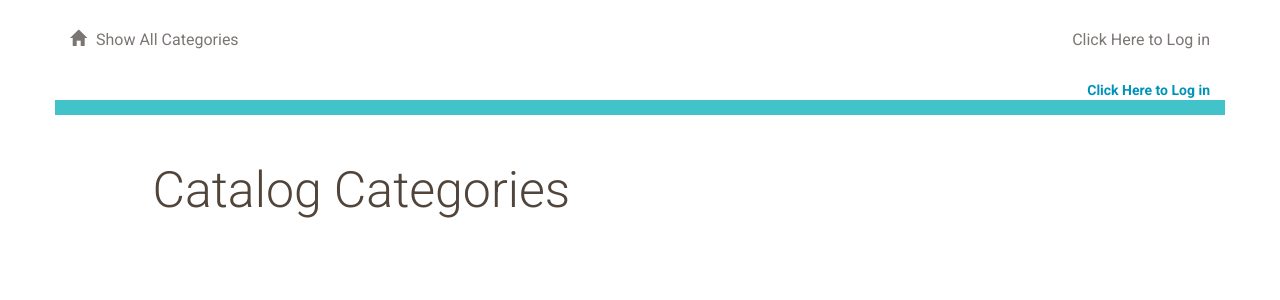
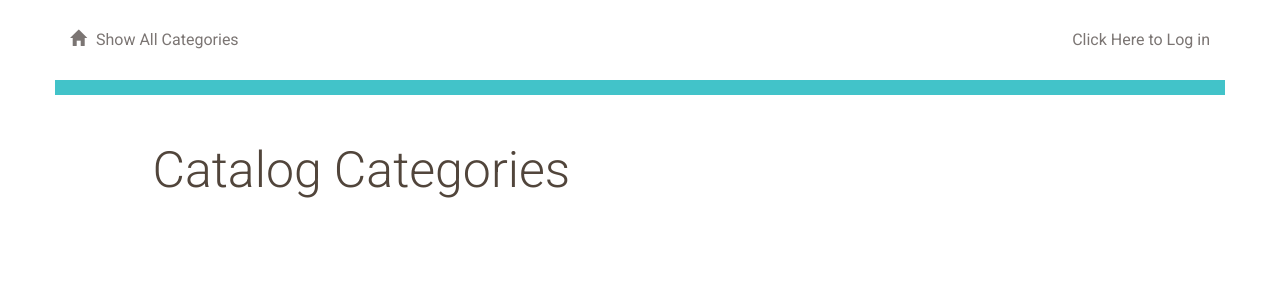
Before and after one commit to danaschenbach/Catalog, a Flask app: page / in a window 1280 px wide. Shown: the top 300 px of the page. Run offline with Flask 2, Linux system fonts and the light colour scheme; some libraries are stand-ins or nearby versions.

Commit message:
Update publiccatalog.html

```diff
--- a/templates/publiccatalog.html
+++ b/templates/publiccatalog.html
@@ -1,12 +1,6 @@
 {% extends "main.html" %}
 {% block content %}
 {% include "header.html" %}
-	<div class="row top-item">
-		<div class="col-md-10"></div>
-		<div class="col-md-2 text-right">
-			<a href="{{url_for('showLogin')}}">Click Here to Log in </a>
-		</div>
-	</div>
 	<div class="row divider blue">
 		<div class="col-md-12"></div>
 	</div>
@@ -17,10 +11,9 @@
 		</div>
 	</div>
 
-	<div class = 'flash'>
+<div class = 'flash'>
 	{% with messages = get_flashed_messages() %}
     {% if messages %}
-
         <ul>
         {% for message in messages %}
             <li> <strong> {{ message }} </strong> </li>
@@ -28,18 +21,18 @@
         </ul>
     {% endif %}
     {% endwith %}
-	</div>
+</div>
 
 	<div class="row padding-top padding-bottom">
 		<div class="col-md-1"></div>
 		<div class="col-md-10 padding-none"></div>
 		<div class="col-md-1"></div>
 	</div>
-	{% for category in categorys %}
-		<a href = "{{url_for('showCategories', category_id = category.id)}}">
+	{% for category in category %}
+		<a href = "{{url_for('showItem', category_id = category.id)}}">
 			<div class="row">
 				<div class="col-md-1"></div>
-					<div class="col-md-10 category-list">
+					<div class="col-md-10 item-list">
 						<h3>{{category.name}}</h3>
 					</div>
 				<div class="col-md-1"></div>
```
